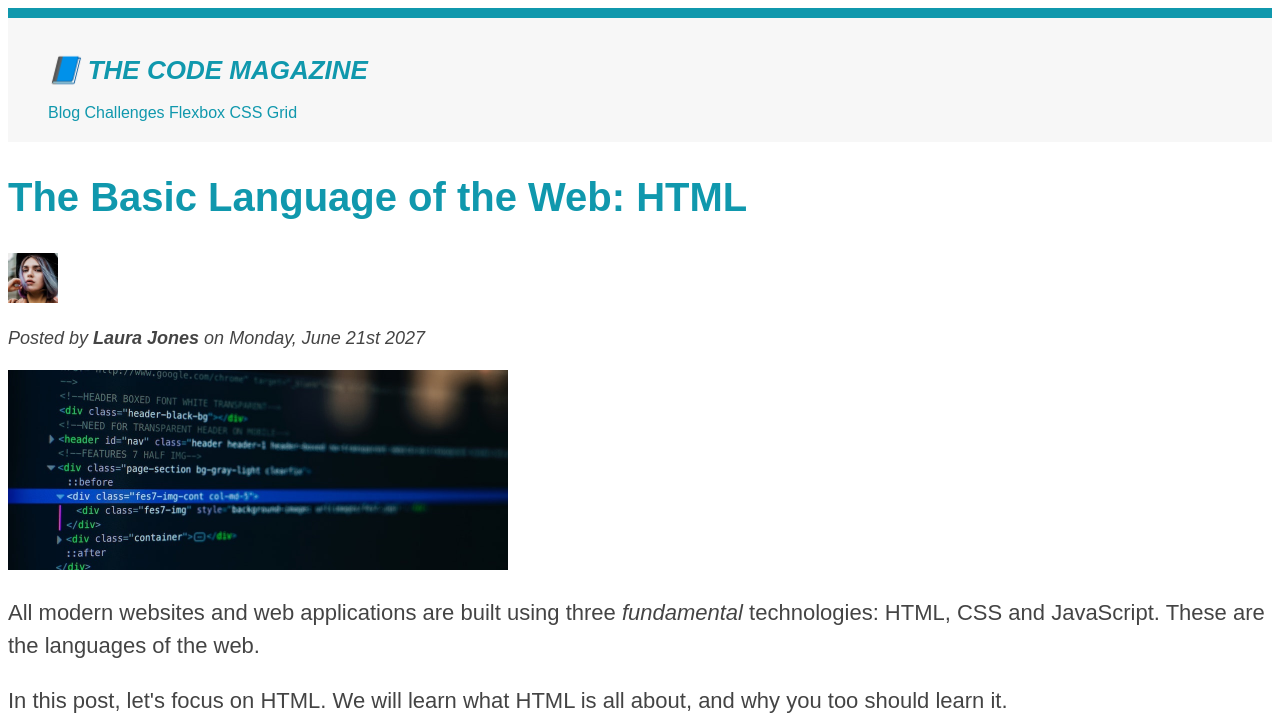
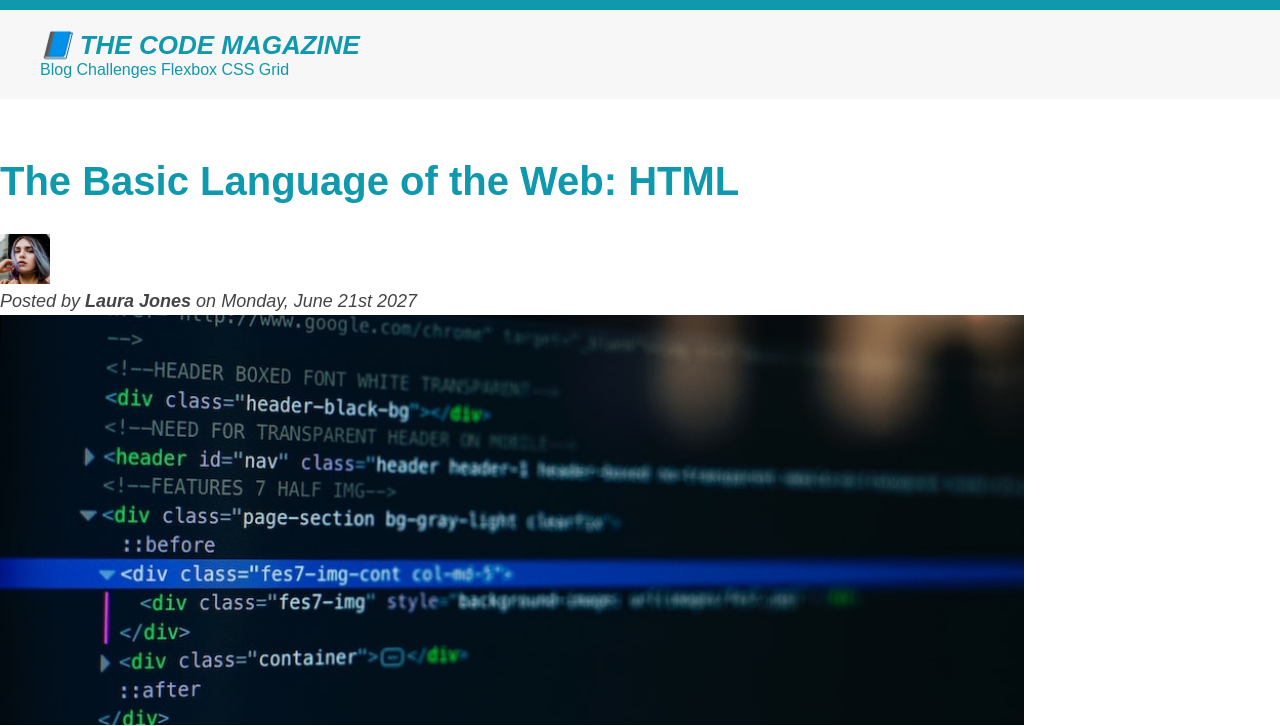
Before and after one commit to aston1337/Portfolio, a plain HTML site: page Blog/index.html in a window 1280 px wide. Shown: the top 726 px of the page. Drawn offline with Linux system fonts and the light colour scheme.

Commit message:
feat: add classes and margins

```diff
--- a/Blog/index.html
+++ b/Blog/index.html
@@ -19,11 +19,11 @@
     </nav>
 </header>
 <article>
-    <header>
+    <header class="post-header">
         <h2>The Basic Language of the Web: HTML</h2>
         <img alt="author" height="50" src="img/laura-jones.jpg" width="50">
         <p id="author">Posted by <strong>Laura Jones</strong> on Monday, June 21st 2027</p>
-        <img alt="HTML Code" height="200" src="img/post-img.jpg" width="500">
+        <img alt="HTML Code" height="200" src="img/post-img.jpg" class="code-img">
     </header>
     <p>All modern websites and web applications are built using three <em>fundamental</em> technologies: HTML, CSS and
         JavaScript. These are the languages of the web.</p>
--- a/Blog/style.css
+++ b/Blog/style.css
@@ -1,4 +1,8 @@
-
+*{
+    margin: 0;
+    padding: 0;
+    box-sizing: border-box;
+}
 
 body {
     color: #444;
@@ -8,6 +12,7 @@ body {
 .main-header {
     background-color: #f7f7f7;
     padding: 20px 40px;
+    margin-bottom: 60px;
 }
 
 aside  {
@@ -15,6 +20,7 @@ aside  {
     border: 5px solid #1098ad;
     border-right: none;
     border-left: none;
+    padding: 50px 0;
 }
 h1, h2, h3 {
     color: #1098ad;
@@ -26,6 +32,7 @@ h1 {
 }
 h2 {
     font-size: 40px;
+    margin-bottom: 30px;
 }
 h3 {
     font-size: 30px;
@@ -34,6 +41,10 @@ h4 {
     font-size: 20px;
     text-transform: uppercase;
     text-align: center;
+}
+.code-img {
+    width: 80%;
+    height: auto;
 }
 p {
     font-size: 22px;
```
